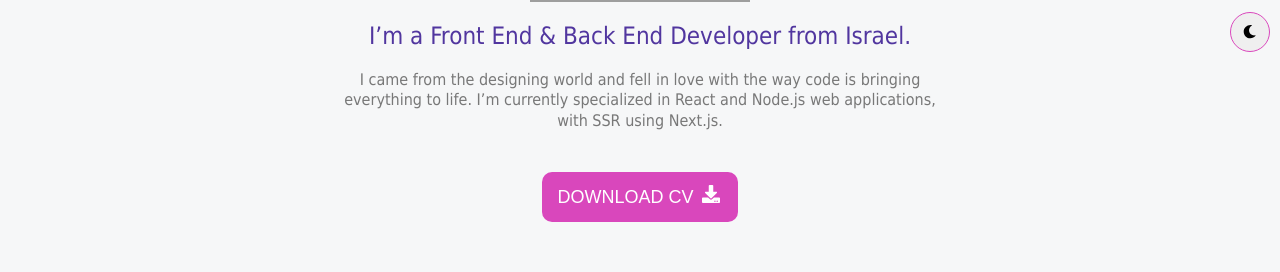
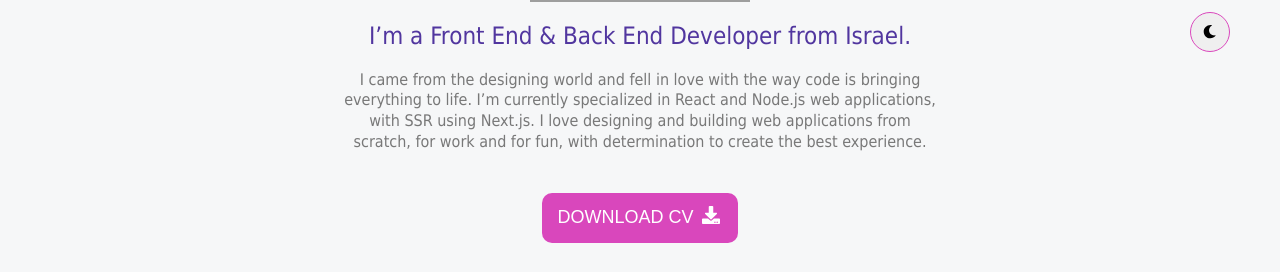
Before and after one commit to AyaBochman/AyaBochmanWebsite-2021, a Next.js app: page / in a window 1280 px wide. Shown: the part 678-950 px from the top of the page. Built offline with nearby package versions, Linux system fonts and the light colour scheme; no server answers; grey boxes are pictures that could not be loaded.

Commit message:
added downloadable pdf

```diff
--- a/components/About.js
+++ b/components/About.js
@@ -19,10 +19,17 @@ const About = () => {
       <div className={"about-text"}>
         I came from the designing world and fell in love with the way code is
         bringing everything to life. I’m currently specialized in React and
-        Node.js web applications, with SSR using Next.js.
+        Node.js web applications, with SSR using Next.js. I love designing and
+        building web applications from scratch, for work and for fun, with
+        determination to create the best experience.
       </div>
+
       <CustomButton
-        text={"download cv"}
+        text={
+          <a href="../../static/img/Aya-Bochman-CV.pdf" download>
+            Download CV
+          </a>
+        }
         icon={<FontAwesomeIcon icon={faDownload} />}
       />
       {/* <Fade left>
--- a/components/Contact.js
+++ b/components/Contact.js
@@ -63,6 +63,7 @@ const StyledContact = styled.div`
     width: 28px;
     transition: all 0.1s ease-in-out;
     margin-right: 10px;
+    color: var(--gradient-1);
     &:hover {
       transform: scale(1.2);
     }
--- a/components/Main.js
+++ b/components/Main.js
@@ -14,7 +14,7 @@ const Main = () => {
           <About />
         </Fade>
         <Fade big>
-          <Skills id="skills" />
+          <Skills />
         </Fade>
         <Joke />
         <Contact />
--- a/components/Skills.js
+++ b/components/Skills.js
@@ -7,7 +7,7 @@ import formatDistance from 'date-fns/formatDistance';
 const skills = [
     {
         name: 'React',
-        percent: '85'
+        percent: '90'
     },
     {
         name: 'CSS',
--- a/components/Theme.js
+++ b/components/Theme.js
@@ -3,7 +3,6 @@ export const lightTheme = {
     text: '#363537',
     toggleBorder: '#FFF',
     background: 'var(--light-bg)',
-    link: 'green'
 }
 export const darkTheme = {
     body: '#363537',
--- a/pages/index.js
+++ b/pages/index.js
@@ -44,7 +44,7 @@ const StyledHome = styled.div`
     width: 40px;
     position: fixed;
     bottom: 70px;
-    right: 10px;
+    right: 50px;
     border-radius: 20px;
     border: 1px solid var(--gradient-1);
     cursor: pointer;
```
